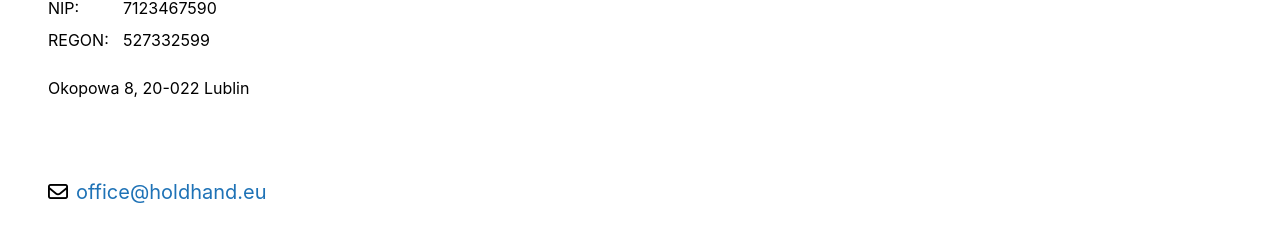
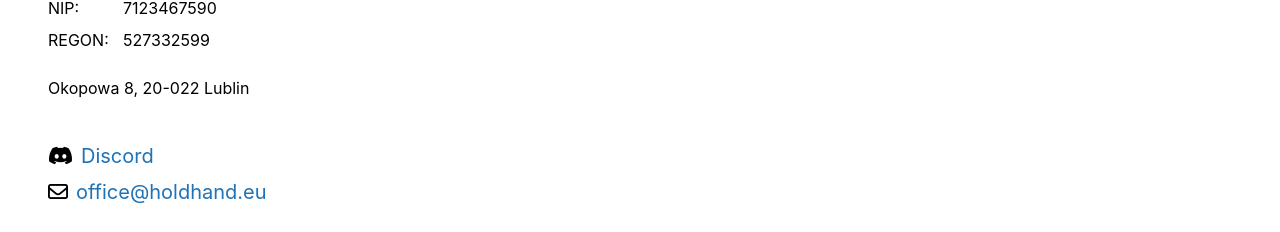
Before and after one commit to KacperBlotny/holdhand-website, a React (Vite) app: page /privacy-policy in a window 1280 px wide. Shown: the part 1895-2127 px from the top of the page. Built offline with nearby package versions, Linux system fonts and the light colour scheme.

Commit message:
discord-link

```diff
--- a/src/components/shared/Footer.jsx
+++ b/src/components/shared/Footer.jsx
@@ -45,6 +45,14 @@
                 <p className=''>Linkedin</p>
               </li> */}
               <li className='group flex cursor-pointer text-xl mt-auto'>
+                <i className='fa-brands fa-discord flex cursor-pointer items-center pr-2 hover:text-normalHover group-hover:text-normalHover'></i>
+                <p className='text-normal'>
+                  <a href='https://discord.gg/YdT5ePFr' target='_blank'>
+                    Discord
+                  </a>
+                </p>
+              </li>
+              <li className='group flex cursor-pointer text-xl'>
                 <i className='fa-regular fa-envelope flex cursor-pointer items-center pr-2 hover:text-normalHover group-hover:text-normalHover'></i>
                 <p className='text-normal'>office@holdhand.eu</p>
               </li>
```
